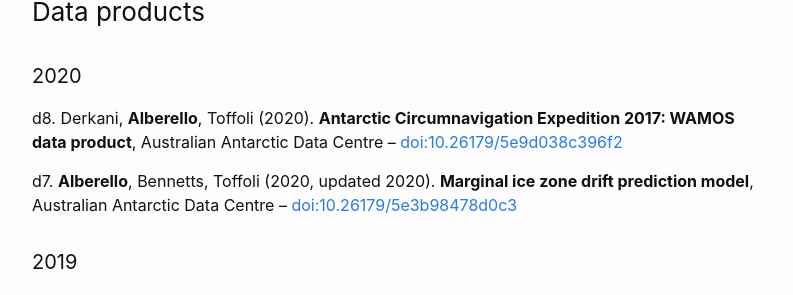
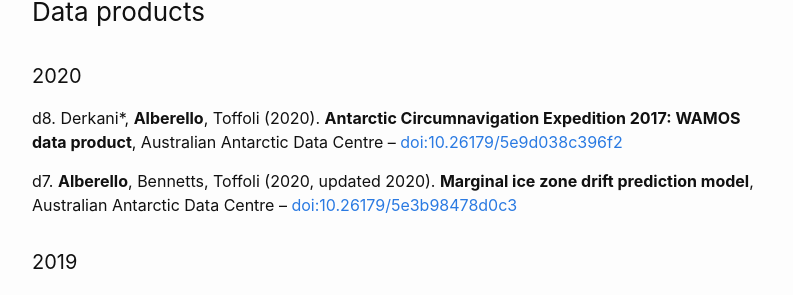
Before and after one commit to alberto-alberello/alberto-alberello.github.io, a Jekyll site: the page built from publications.md, in a window 1280 px wide and 900 px high, scrolled down 3050 px. Shown: the part 152-447 px from the top of the window, without its empty margins (238-1031 px from the left). Built offline with Jekyll 4.4.1, drawn with Linux system fonts in a browser that asks for light colours.

```diff
--- a/publications.md
+++ b/publications.md
@@ -63,7 +63,7 @@ c2. **Alberello**, Chabchoub, Gramstad, Babanin and Toffoli. __Statistics of wav
 c1. Meylan, Toffoli, Bennetts, Cavaliere, **Alberello** and Babanin. __An experimental model of wave-induced motions of an ice floe__. Proceedings of the 19th Australasian Fluid Mechanics Conference, RMIT University, Melbourne, Australia. Australasian Fluid Mechanics Society. 2014.
 ### Data products
 #### 2020
-d8. Derkani, **Alberello**, Toffoli (2020). __Antarctic Circumnavigation Expedition 2017: WAMOS data product__, Australian Antarctic Data Centre -- [doi:10.26179/5e9d038c396f2](doi:10.26179/5e9d038c396f2)
+d8. Derkani*, **Alberello**, Toffoli (2020). __Antarctic Circumnavigation Expedition 2017: WAMOS data product__, Australian Antarctic Data Centre -- [doi:10.26179/5e9d038c396f2](doi:10.26179/5e9d038c396f2)
 
 d7. **Alberello**, Bennetts, Toffoli (2020, updated 2020). __Marginal ice zone drift prediction model__, Australian Antarctic Data Centre -- [doi:10.26179/5e3b98478d0c3](doi:10.26179/5e3b98478d0c3)
 #### 2019
```
